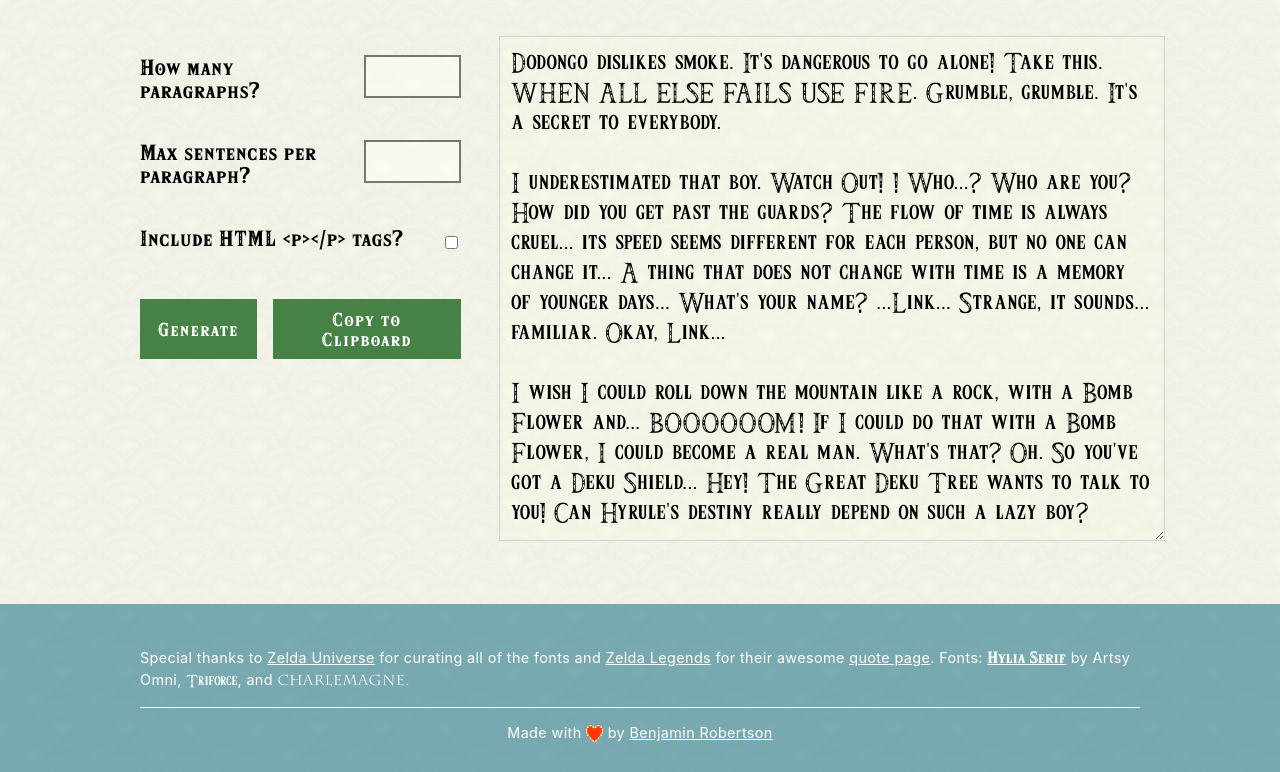
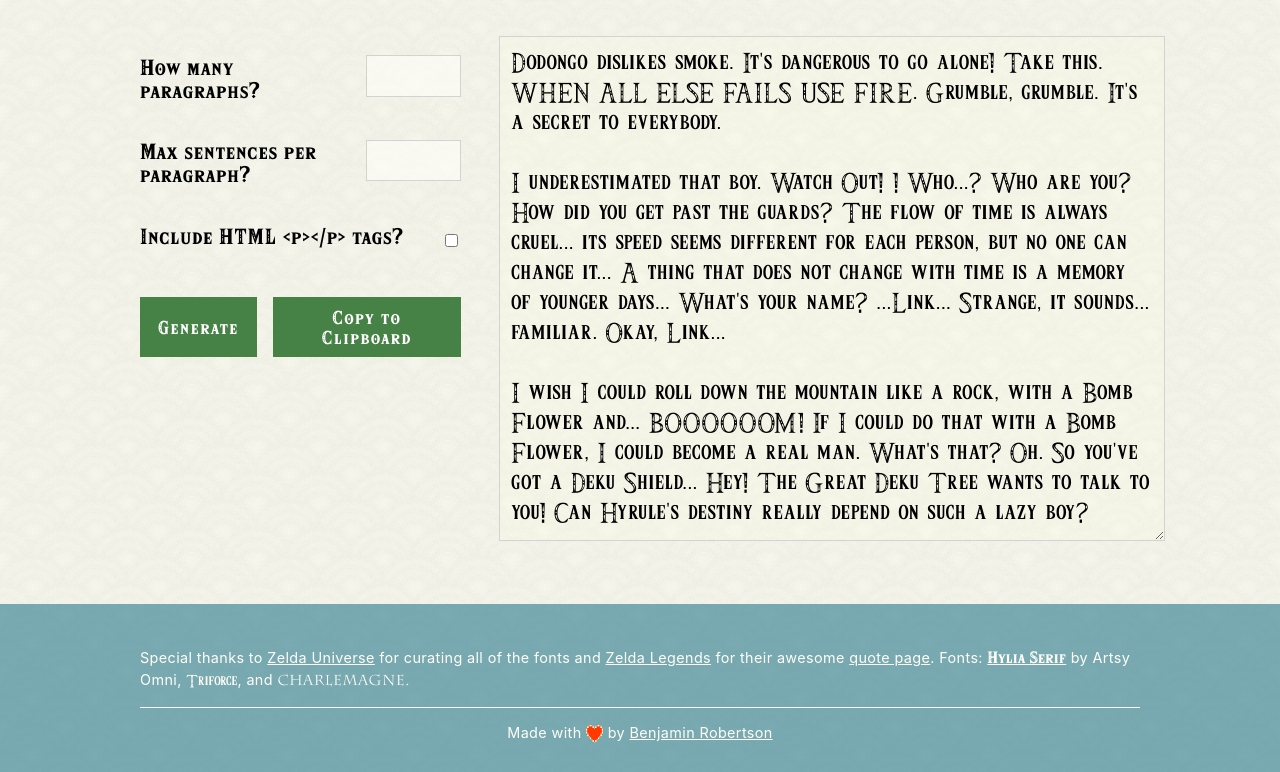
Before and after one commit to benrobertsonio/loremofzelda, a plain HTML site: page index.html in a window 1280 px wide. Shown: the part 150-922 px from the top of the page. Drawn offline with Linux system fonts and the light colour scheme.

Commit message:
Input style

```diff
--- a/style.css
+++ b/style.css
@@ -211,6 +211,6 @@ p {
     text-align: right;
     max-width: 4em;
     background-color: rgba(255, 255, 248, .6);
-    border-style: solid;
+    border: 1px solid lightgray;
     font-size: 1.2em;
 }
```
